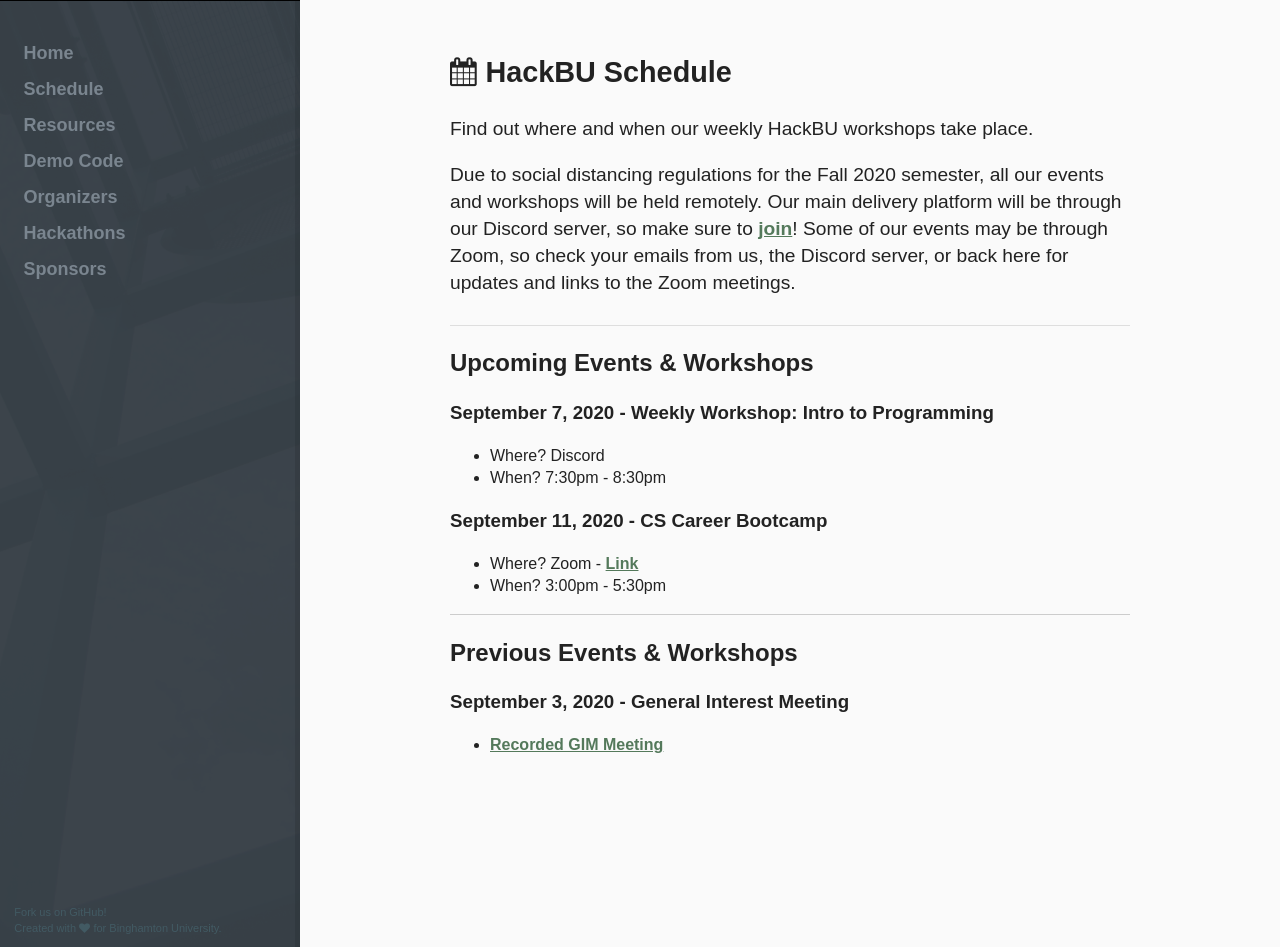
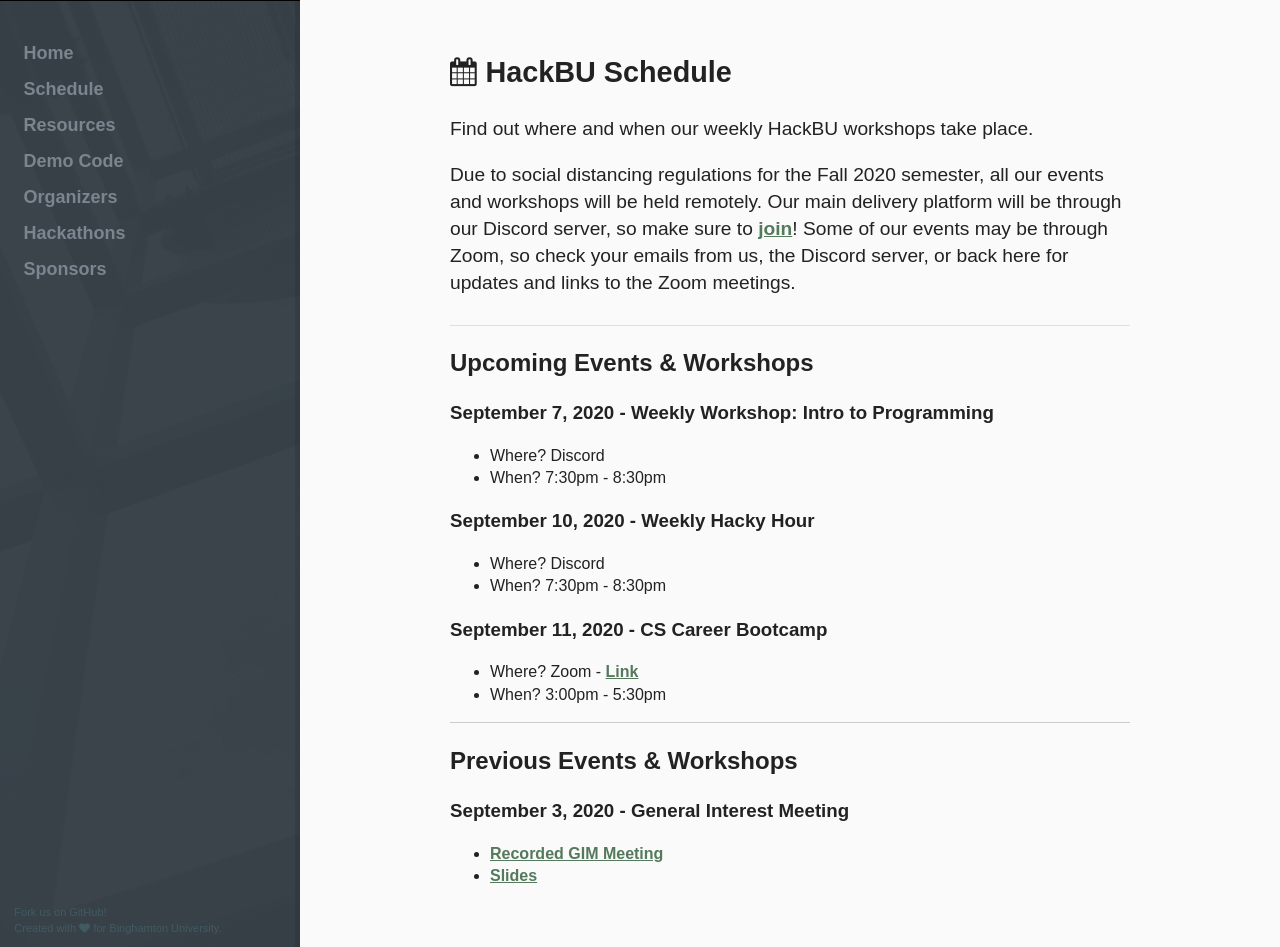
Before and after one commit to hackbinghamton/hackbinghamton.github.io, a Jekyll site: the page built from schedule/index.html, in a window 1280 px wide and 1051 px high, cut to the strip 104-1051 px from the top of the window. Built offline with Jekyll 4.4.1, drawn with Linux system fonts in a browser that asks for light colours.

Commit message:
updated schedule, added link to gim slides

```diff
--- a/index.html
+++ b/index.html
@@ -19,7 +19,7 @@
 	</form>
 
 	<p>Join our online community <a href="https://discord.gg/Xka5uUh">here</a>.</p>
-	<p>Miss our GIM? Check out our <a target="_blank" href="https://www.youtube.com/watch?v=45GMeJTPJWw&feature=youtu.be">recorded video</a> and don't hesitate to contact us if you have any questions! </p>
+	<p>Miss our GIM? Check out our <a target="_blank" href="https://www.youtube.com/watch?v=45GMeJTPJWw&feature=youtu.be">recorded video</a> and the <a target="_blank" href="https://docs.google.com/presentation/d/12_SDaHIjum0UwRjcTZjWFFLQzZhK29WwTfc-k7Jlhqw/edit?usp=sharing">slides</a>. Don't hesitate to contact us if you have any questions! </p>
 </div>
 
 <div class="article article-social">
--- a/schedule/index.html
+++ b/schedule/index.html
@@ -26,6 +26,16 @@
       </li>
     </ul>
 
+    <h3> September 10, 2020 - Weekly Hacky Hour</h3>
+    <ul>
+      <li>
+        Where? Discord
+      </li>
+      <li>
+        When? 7:30pm - 8:30pm
+      </li>
+    </ul>
+
     <h3> September 11, 2020 - CS Career Bootcamp </h3>
     <ul>
       <li>
@@ -45,6 +55,9 @@
       <li>
 	      <a target="_blank" href="https://www.youtube.com/watch?v=45GMeJTPJWw&feature=youtu.be">Recorded GIM Meeting</a>
       </li>
+      <li>
+        <a target="_blank" href="https://docs.google.com/presentation/d/12_SDaHIjum0UwRjcTZjWFFLQzZhK29WwTfc-k7Jlhqw/edit?usp=sharing">Slides</a>
+      </li>
     </ul>
 
 </div>
```
